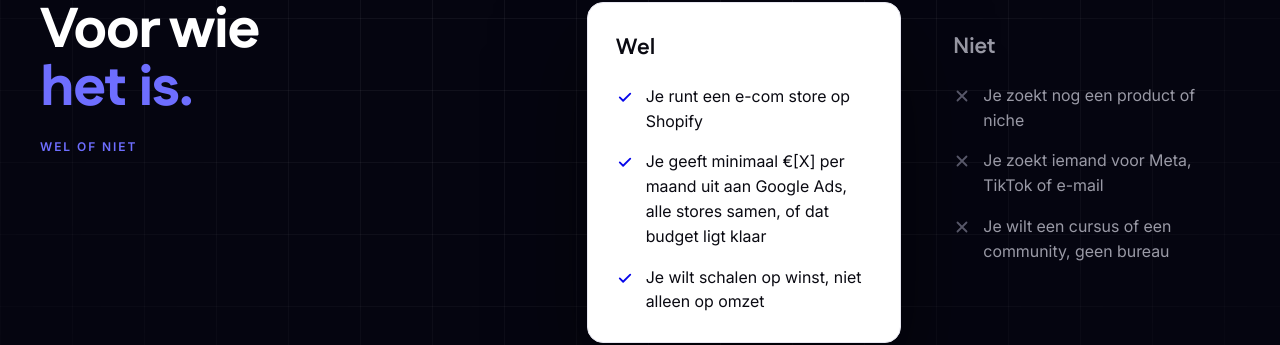
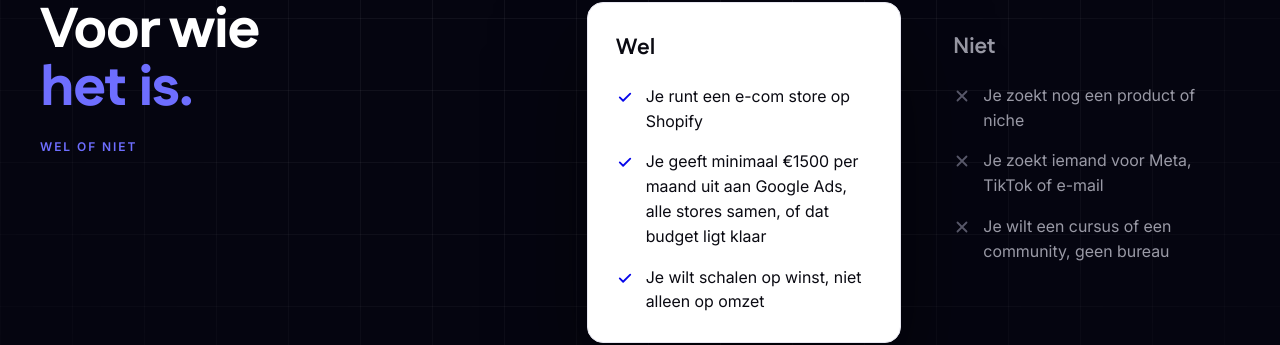
Before and after one commit to breingroup/advizier, a Next.js app: page / in a window 1280 px wide. Shown: the part 4120-4465 px from the top of the page. Built offline with nearby package versions, Linux system fonts and the light colour scheme; no server answers.

Commit message:
Update home.ts

```diff
--- a/src/content/home.ts
+++ b/src/content/home.ts
@@ -172,7 +172,7 @@ export const voorWie = {
     items: [
       "Je runt een e-com store op Shopify",
       // TODO: fill in the minimum monthly ad spend you take clients on at.
-      "Je geeft minimaal €[X] per maand uit aan Google Ads, alle stores samen, of dat budget ligt klaar",
+      "Je geeft minimaal €1500 per maand uit aan Google Ads, alle stores samen, of dat budget ligt klaar",
       "Je wilt schalen op winst, niet alleen op omzet",
     ],
   },
```
